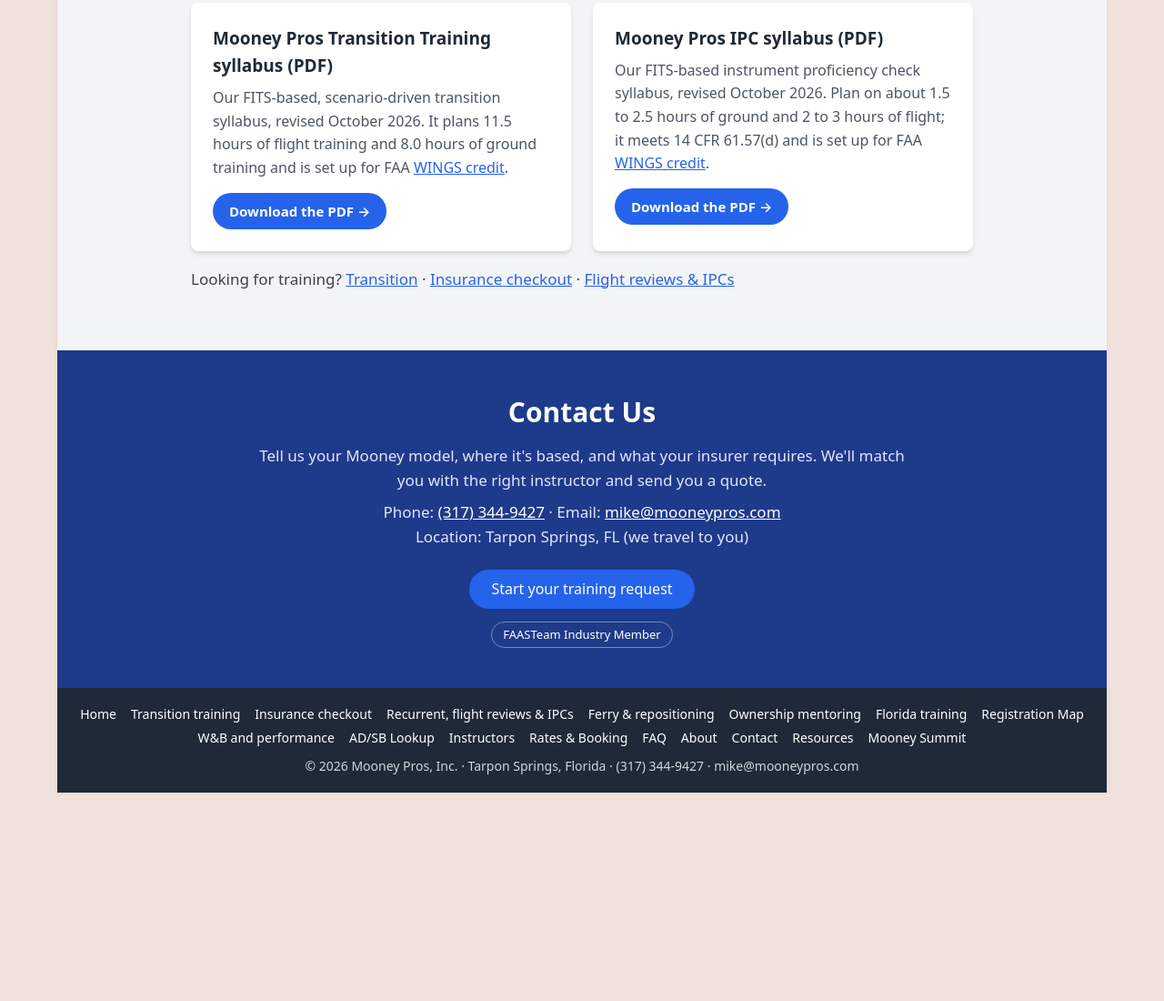
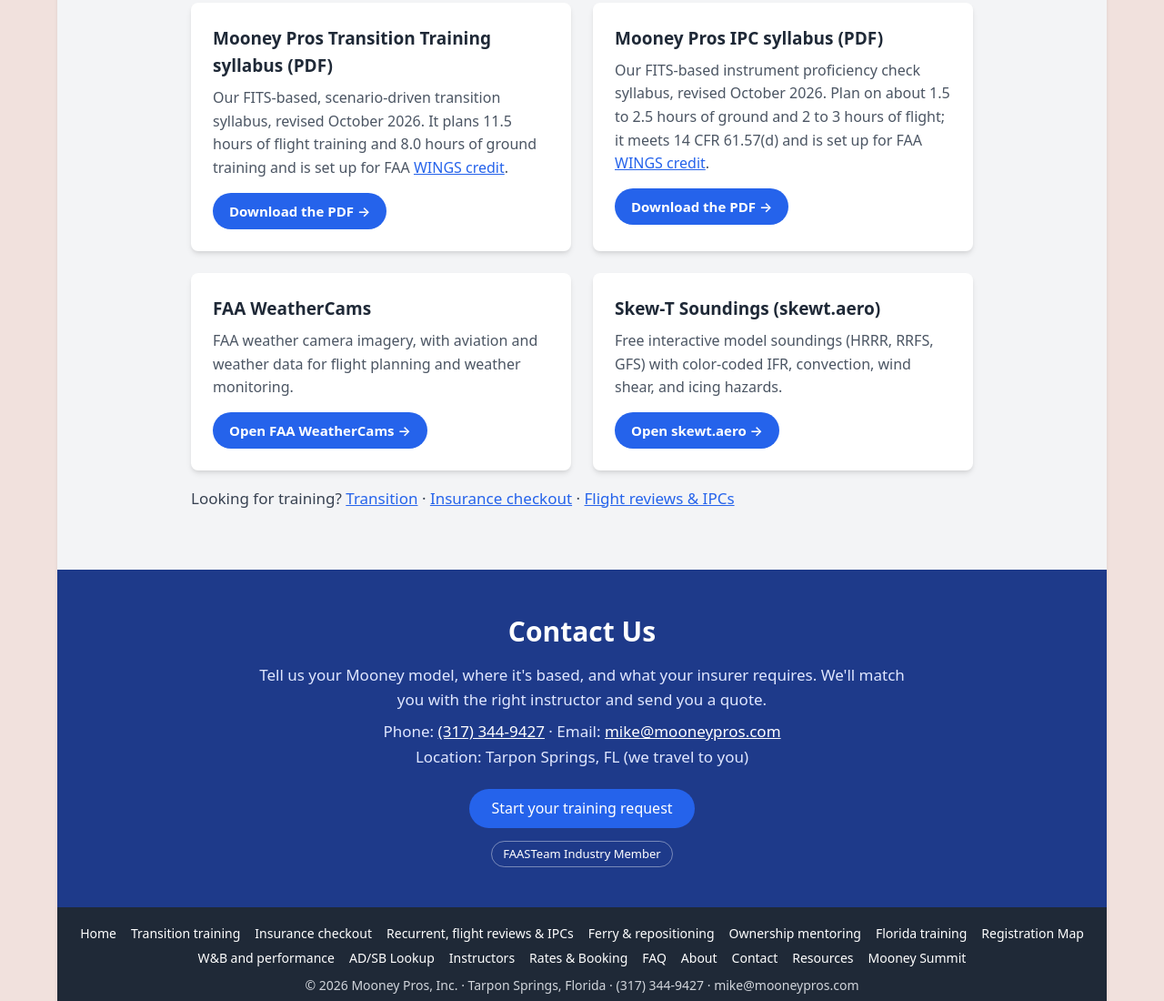
Before and after one commit to mikeelliott11687/mooneypros-site, a plain HTML site: page resources.html in a window 1280 px wide. Shown: the part 1230-2330 px from the top of the page at 91% size. Before the commit the page ends 2141 px from the top, so only its background shows below. Drawn offline with Linux system fonts and the light colour scheme.

Commit message:
Add FAA WeatherCams and Skew-T cards to Mooney resources (#10)
Append two external resource boxes after the existing cards, using the same card markup and external-link attributes.

Co-authored-by: Cursor Agent <cursoragent@cursor.com>
Co-authored-by: mikeelliott11687 <mikeelliott11687@users.noreply.github.com>

```diff
--- a/resources.html
+++ b/resources.html
@@ -170,6 +170,8 @@
 <li><strong><a href="mooney-parts-sources.html">Where to buy Mooney parts</a></strong> New, used and salvage parts sources, mods, and classifieds for Mooney owners.<br/><a class="card-cta" href="mooney-parts-sources.html">See the parts sources →</a></li>
 <li><strong><a class="" download="Mooney-Pros-Transition-Training-Syllabus.pdf" href="assets/Mooney-Pros-Transition-Training-Syllabus.pdf">Mooney Pros Transition Training syllabus (PDF)</a></strong> Our FITS-based, scenario-driven transition syllabus, revised October 2026. It plans 11.5 hours of flight training and 8.0 hours of ground training and is set up for FAA <a href="https://ezwings.net/requestcreditorganizationsmooneypros.html" rel="noopener" target="_blank">WINGS credit</a>.<br/><a class="card-cta" href="assets/Mooney-Pros-Transition-Training-Syllabus.pdf">Download the PDF →</a></li>
 <li><strong><a class="" download="Mooney-Pros-IPC-Syllabus.pdf" href="assets/Mooney-Pros-IPC-Syllabus.pdf">Mooney Pros IPC syllabus (PDF)</a></strong> Our FITS-based instrument proficiency check syllabus, revised October 2026. Plan on about 1.5 to 2.5 hours of ground and 2 to 3 hours of flight; it meets 14 CFR 61.57(d) and is set up for FAA <a href="https://ezwings.net/requestcreditorganizationsmooneypros.html" rel="noopener" target="_blank">WINGS credit</a>.<br/><a class="card-cta" href="assets/Mooney-Pros-IPC-Syllabus.pdf">Download the PDF →</a></li>
+<li><strong><a href="https://weathercams.faa.gov/" rel="noopener" target="_blank">FAA WeatherCams</a></strong> FAA weather camera imagery, with aviation and weather data for flight planning and weather monitoring.<br/><a class="card-cta" href="https://weathercams.faa.gov/" rel="noopener" target="_blank">Open FAA WeatherCams →</a></li>
+<li><strong><a href="https://skewt.aero/" rel="noopener" target="_blank">Skew-T Soundings (skewt.aero)</a></strong> Free interactive model soundings (HRRR, RRFS, GFS) with color-coded IFR, convection, wind shear, and icing hazards.<br/><a class="card-cta" href="https://skewt.aero/" rel="noopener" target="_blank">Open skewt.aero →</a></li>
 </ul><p>Looking for training? <a href="mooney-transition-training.html">Transition</a> · <a href="mooney-insurance-checkout.html">Insurance checkout</a> · <a href="mooney-recurrent-training.html">Flight reviews &amp; IPCs</a></p></div></section>
 </main>
 <section class="contact-strip" id="contact-us"><h2>Contact Us</h2><p>Tell us your Mooney model, where it's based, and what your insurer requires. We'll match you with the right instructor and send you a quote.</p><p>Phone: <a href="tel:+13173449427">(317) 344-9427</a> · Email: <a href="mailto:mike@mooneypros.com">mike@mooneypros.com</a><br>Location: Tarpon Springs, FL (we travel to you)</p><a class="btn" href="contact.html">Start your training request</a><br><span class="badge">FAASTeam Industry Member</span></section>
```
